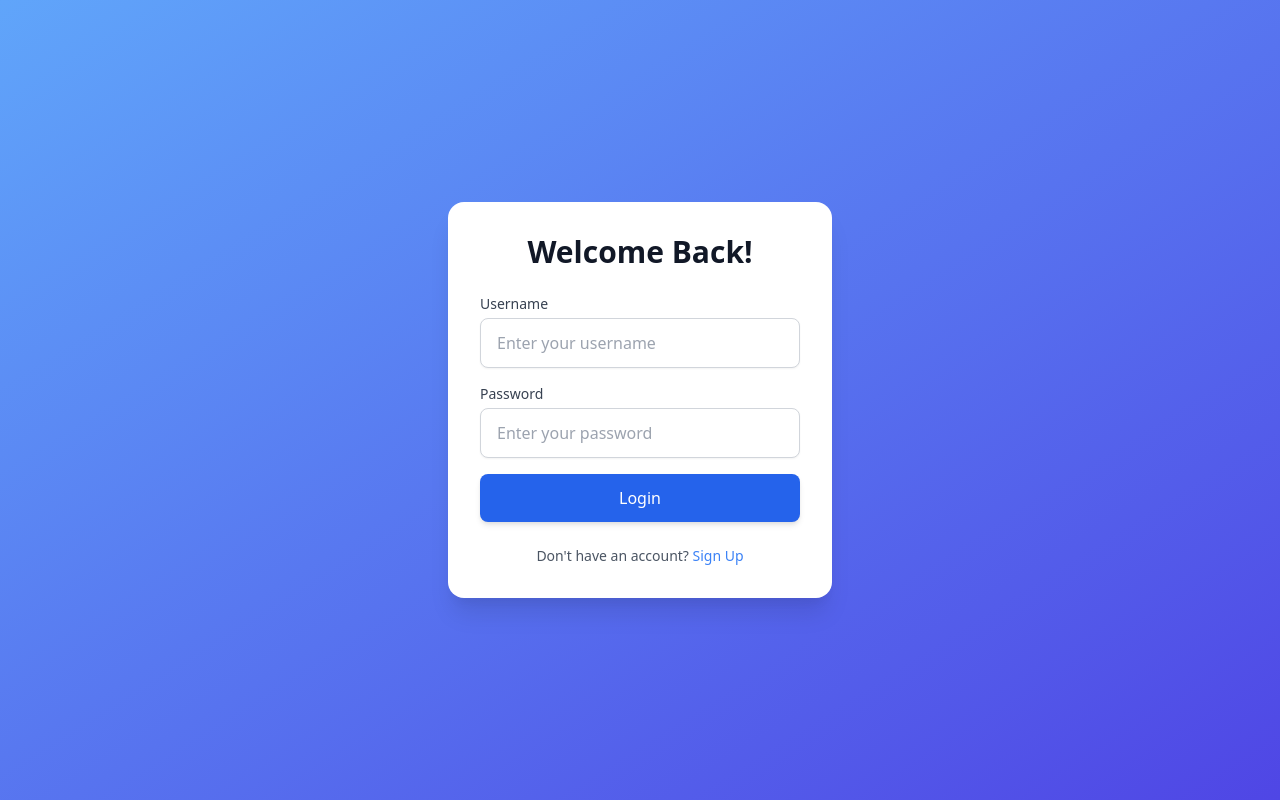
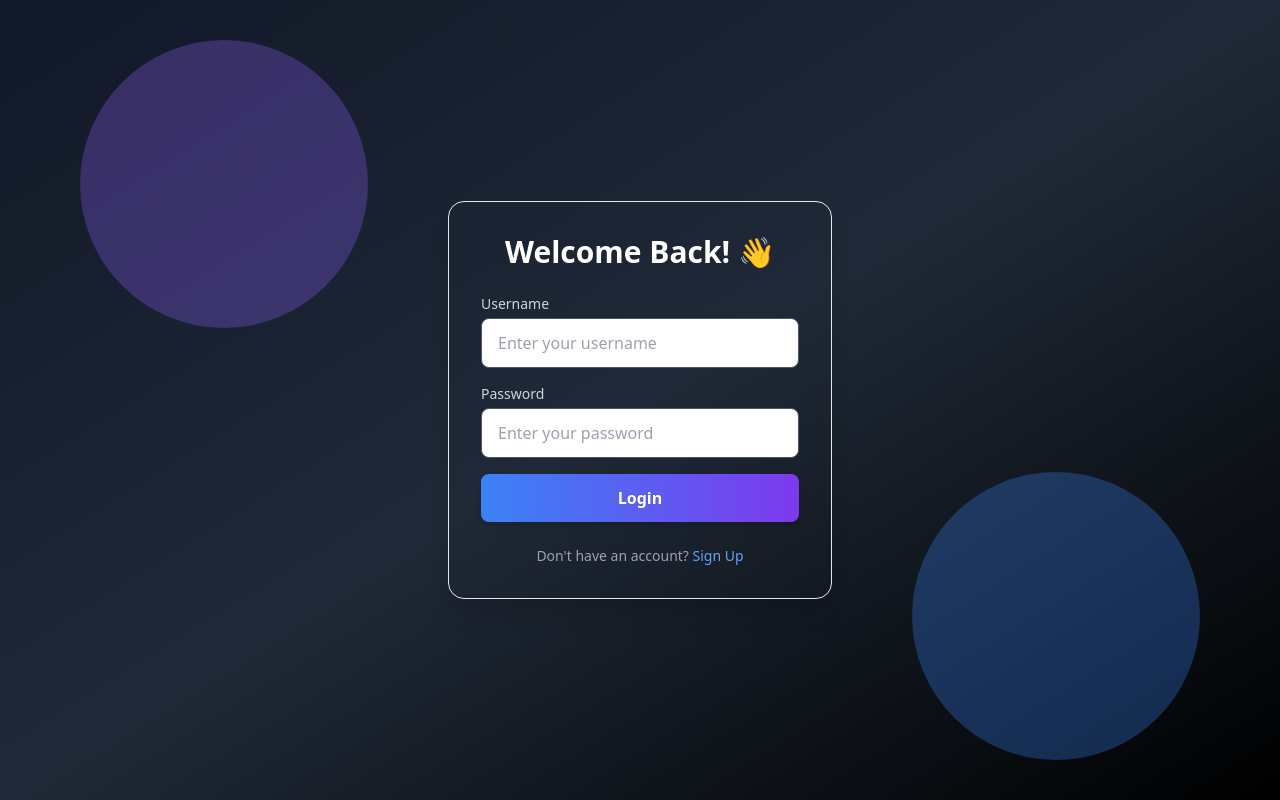
Before and after one commit to ASHUTOSH-SWAIN-GIT/CHAT_PR, a React (Vite) app in the folder frontend/: page /login in a window 1280 px wide. Built offline with nearby package versions, Linux system fonts and the light colour scheme.

Commit message:
fixed login page

```diff
--- a/frontend/src/pages/Login.jsx
+++ b/frontend/src/pages/Login.jsx
@@ -64,50 +64,60 @@ const Login = () => {
   };
 
   return (
-    <div className="flex justify-center items-center min-h-screen bg-gradient-to-br from-blue-400 to-indigo-600">
-      <div className="bg-white p-8 rounded-2xl shadow-xl w-96 transform transition-all hover:scale-105">
-        <h2 className="text-3xl font-bold text-center text-gray-900 mb-6">Welcome Back!</h2>
-        {message && <p className="text-green-500 text-center mb-4">{message}</p>}
-        {errors.general && <p className="text-red-500 text-center mb-4">{errors.general}</p>}
+    <div className="flex justify-center items-center min-h-screen bg-gradient-to-br from-gray-900 via-gray-800 to-black">
+      {/* Floating Blur Effect */}
+      <div className="absolute w-72 h-72 bg-purple-500 rounded-full blur-3xl opacity-30 top-10 left-20"></div>
+      <div className="absolute w-72 h-72 bg-blue-500 rounded-full blur-3xl opacity-30 bottom-10 right-20"></div>
+
+      {/* Glassmorphism Login Card */}
+      <div className="relative bg-white/10 backdrop-blur-md border border-white/20 p-8 rounded-2xl shadow-xl w-96 transform transition-all hover:scale-105">
+        <h2 className="text-3xl font-extrabold text-center text-white mb-6">Welcome Back! 👋</h2>
+
+        {message && <p className="text-green-400 text-center mb-4">{message}</p>}
+        {errors.general && <p className="text-red-400 text-center mb-4">{errors.general}</p>}
 
         <form onSubmit={handleSubmit} className="space-y-4">
           <div>
-            <label className="block text-sm font-medium text-gray-700 mb-1">Username</label>
+            <label className="block text-sm font-medium text-gray-300 mb-1">Username</label>
             <input
               type="text"
               name="username"
               value={formData.username}
               onChange={handleChange}
-              className={`w-full px-4 py-3 border rounded-lg shadow-sm focus:ring-2 focus:ring-blue-500 focus:outline-none ${errors.username ? "border-red-500" : "border-gray-300"}`}
+              className={`w-full px-4 py-3 border rounded-lg bg-gray-900/80 text-white focus:ring-2 focus:ring-blue-500 focus:outline-none transition-all duration-200 ${
+                errors.username ? "border-red-500" : "border-gray-600"
+              }`}
               placeholder="Enter your username"
             />
-            {errors.username && <p className="text-red-500 text-sm mt-1">{errors.username}</p>}
+            {errors.username && <p className="text-red-400 text-sm mt-1">{errors.username}</p>}
           </div>
 
           <div>
-            <label className="block text-sm font-medium text-gray-700 mb-1">Password</label>
+            <label className="block text-sm font-medium text-gray-300 mb-1">Password</label>
             <input
               type="password"
               name="password"
               value={formData.password}
               onChange={handleChange}
-              className={`w-full px-4 py-3 border rounded-lg shadow-sm focus:ring-2 focus:ring-blue-500 focus:outline-none ${errors.password ? "border-red-500" : "border-gray-300"}`}
+              className={`w-full px-4 py-3 border rounded-lg bg-gray-900/80 text-white focus:ring-2 focus:ring-blue-500 focus:outline-none transition-all duration-200 ${
+                errors.password ? "border-red-500" : "border-gray-600"
+              }`}
               placeholder="Enter your password"
             />
-            {errors.password && <p className="text-red-500 text-sm mt-1">{errors.password}</p>}
+            {errors.password && <p className="text-red-400 text-sm mt-1">{errors.password}</p>}
           </div>
 
           <button
             type="submit"
-            className="w-full bg-blue-600 text-white py-3 rounded-lg hover:bg-blue-700 transition-all duration-200 shadow-md"
+            className="w-full bg-gradient-to-r from-blue-500 to-purple-600 text-white py-3 rounded-lg font-semibold hover:from-blue-600 hover:to-purple-700 transition-all duration-200 shadow-md transform hover:scale-105"
           >
             Login
           </button>
         </form>
 
-        <p className="text-center text-gray-600 text-sm mt-6">
-          Don't have an account? {" "}
-          <Link to="/signup" className="text-blue-500 hover:underline font-medium">
+        <p className="text-center text-gray-400 text-sm mt-6">
+          Don't have an account?{" "}
+          <Link to="/signup" className="text-blue-400 hover:text-blue-500 transition-all font-medium">
             Sign Up
           </Link>
         </p>
```
